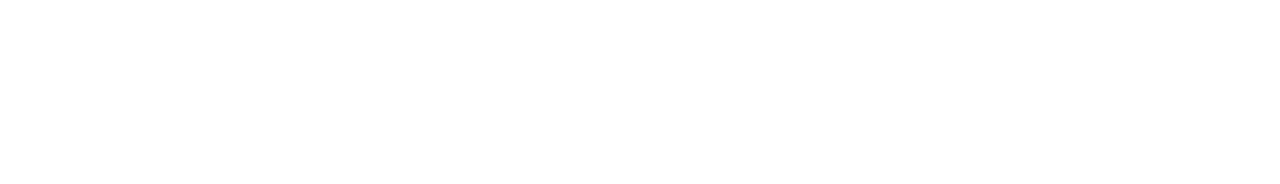
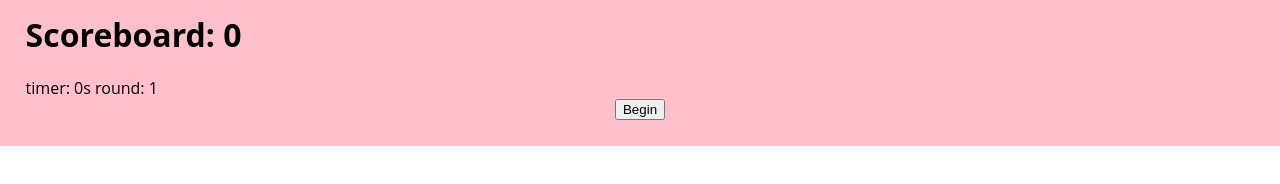
Before and after one commit to nataliesmyth/fuzzy-octo-memory, a plain HTML site: page index.html in a window 1280 px wide. Drawn offline with Linux system fonts and the light colour scheme.

Commit message:
user stories

```diff
--- a/index.html
+++ b/index.html
@@ -4,9 +4,27 @@
     <meta charset="UTF-8">
     <meta http-equiv="X-UA-Compatible" content="IE=edge">
     <meta name="viewport" content="width=device-width, initial-scale=1.0">
-    <title>Document</title>
+
+    <!-- jQuery -->
+    <script defer src="scripts/jquery-3-6-0.js"></script>
+
+    <!-- JavaScript -->
+    <script defer src="scripts/app.js"></script>
+
+    <!-- Google Font -->
+
+    <!-- CSS -->
+    <link rel="stylesheet" href="styles/main.css">
+    <title>Poke a Square Game</title>
 </head>
 <body>
+    <header>
+        <h1>Scoreboard: 0</h1>
+         <span id="timer">timer: 0s</span>
+         <span id="round">round: 1</span>
+         <button>Begin</button>
+    </header>
 
+    <section class="squares"></section>
 </body>
 </html>
--- a/scripts/app.js
+++ b/scripts/app.js
@@ -0,0 +1 @@
+console.log($)
--- a/styles/main.css
+++ b/styles/main.css
@@ -0,0 +1,34 @@
+* {
+    box-sizing: border-box;
+}
+
+body {
+    font-family: 'Open Sans', sans-serif;
+    padding: 0;
+    margin: 0;
+}
+
+h1 {
+    margin-top: 0;
+}
+
+header {
+    width: 100%;
+    display: block;
+    background-color: pink;
+    padding: 1% 2% 2%;
+    margin-bottom: 1%;
+}
+
+button {
+    display: block;
+    margin: 0 auto;
+}
+
+.square div {
+    width: 5vh;
+    height: 5vh;
+    margin-right: 1%;
+    display: inline-block;
+    background-color: blue;
+}
```
Also changed, not shown: 1 other file.
